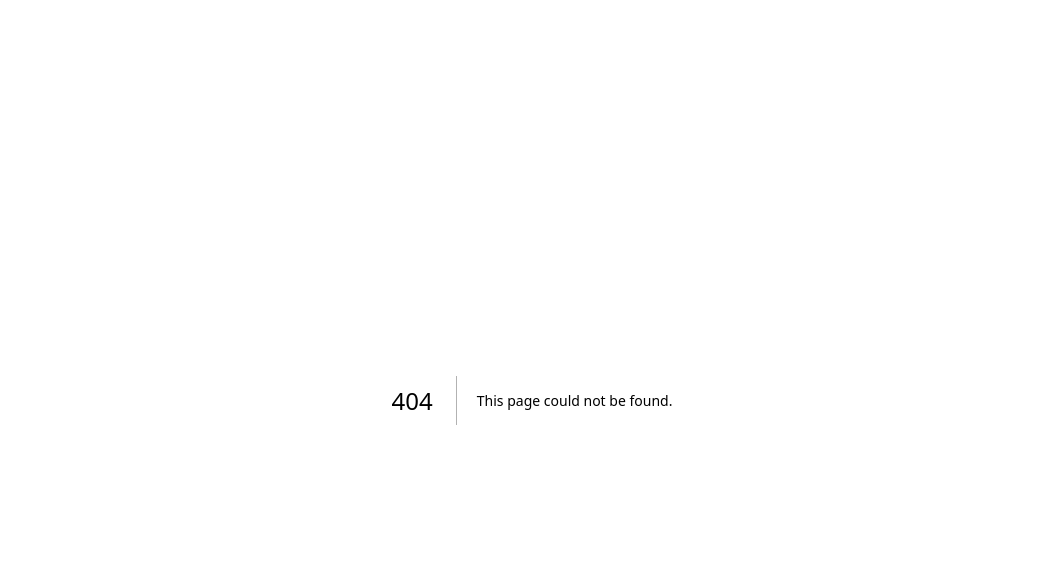
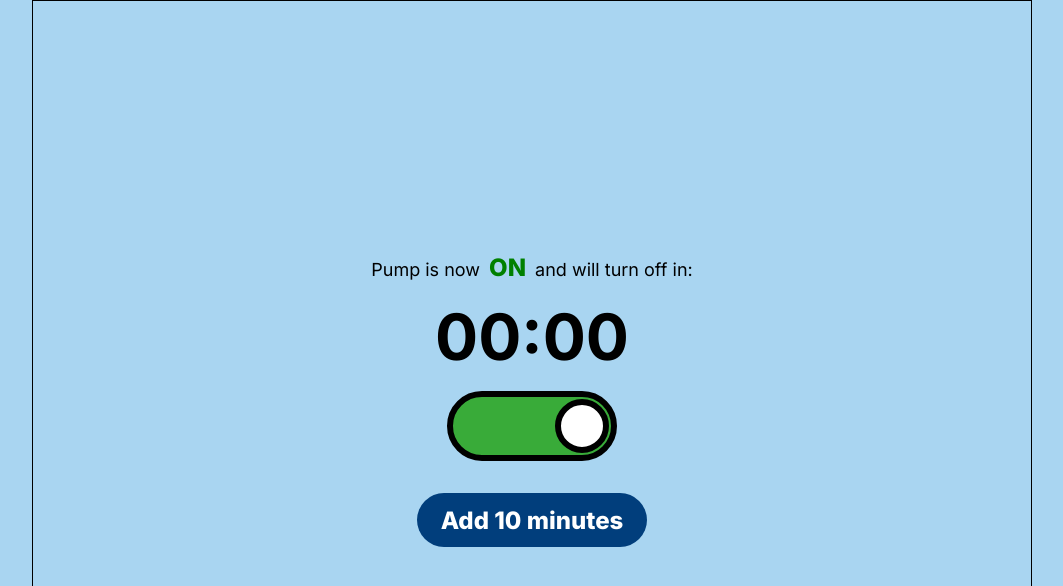
Before and after one commit to johngohrw/ha-pump-control, a Next.js app: page /switch in a window 1280 px wide. Before the commit this address had no page. Shown: the top 586 px of the page, without its empty margins (108-1171 px from the left). Built offline with nearby package versions, Linux system fonts and the light colour scheme.

Commit message:
feat: mock frontend page (/switch)

```diff
--- a/pages/index.js
+++ b/pages/index.js
@@ -3,13 +3,11 @@ import { Inter } from "@next/font/google";
 import { useEffect, useState } from "react";
 import { useQuery } from "react-query";
 import {
-  getRenderedPumpOffDatetimeString,
   getRenderedTemplate,
   getSwitchState,
   setPumpOffTime,
   turnOffPump,
 } from "../api";
-import { invalidateQueries, queryClient } from "./_app";
 
 const inter = Inter({ subsets: ["latin"] });
 const minutesAdd = 10;
@@ -21,7 +19,6 @@ export default function Home() {
     status: switchStateStatus,
     refetch: refetchSwitchState,
     isLoading: switchStateIsLoading,
-    isStale: switchStateIsStale,
   } = useQuery({
     queryKey: "switchState",
     queryFn: getSwitchState,
@@ -93,7 +90,6 @@ export default function Home() {
             <div>
               switchStateIsLoading: {switchStateIsLoading ? "yes" : "no"}
             </div>
-            <div>switchStateIsStale: {switchStateIsStale ? "yes" : "noi"}</div>
           </div>
           <div className="timer">timer</div>
           <div className="controls">
--- /dev/null
+++ b/pages/switch.js
@@ -0,0 +1,317 @@
+import Head from "next/head";
+import { Inter } from "@next/font/google";
+import { useEffect, useRef, useState } from "react";
+
+const inter = Inter({ subsets: ["latin"] });
+let defaultTimerValue = "00:00";
+
+export default function Switch() {
+  const [initialIsLoading, setInitialIsLoading] = useState(false);
+  const [initialLoadErrorMessage, setInitialLoadErrorMessage] = useState("");
+  const [isLoadingPostInteract, setIsLoadingPostInteract] = useState(false);
+
+  // local state. does not 100% reflect actual pump state.
+  const [pumpEnabled, setPumpEnabled] = useState(true);
+
+  const [testState, setTestState] = useState(false);
+
+  // local state. does not 100% reflect actual pump off time.
+  const [pumpOffTime, setPumpOffTime] = useState(new Date());
+
+  // local state. does not 100% reflect actual timer value.
+  const [timerString, setTimerString] = useState(defaultTimerValue);
+
+  // timer update loop based on pumpOffTime.
+  useEffect(() => {
+    const timerUpdate = setInterval(() => {
+      const diffTime = pumpOffTime - new Date();
+      if (diffTime <= 0) {
+        clearInterval(timerUpdate);
+      } else {
+        let minutes = `${Math.floor(diffTime / 1000 / 60)}`;
+        let seconds = `${Math.floor((diffTime / 1000) % 60)}`;
+        setTimerString(
+          `${minutes.padStart(2, "0")}:${seconds.padStart(2, "0")}`
+        );
+      }
+    }, 100);
+
+    return () => clearInterval(timerUpdate);
+  }, [pumpOffTime]);
+
+  // local add minutes function
+  function localAddMinutes(minutes) {
+    setPumpOffTime((prevState) => {
+      let currDate = new Date(prevState);
+      return currDate.setMinutes(currDate.getMinutes() + minutes);
+    });
+  }
+
+  function handlePumpStateChange(newState) {
+    setIsLoadingPostInteract(true);
+    console.log("pump new state >", newState);
+
+    // do api calls
+
+    setTimeout(() => {
+      setPumpEnabled(!pumpEnabled);
+      setIsLoadingPostInteract(false);
+    }, 1000);
+  }
+
+  function handleTimeAddition() {
+    setIsLoadingPostInteract(true);
+
+    // do api calls
+    setTimeout(() => {
+      setIsLoadingPostInteract(false);
+    }, 1000);
+  }
+
+  return (
+    <>
+      <Head>
+        <title>Water Pump Switch</title>
+        <meta
+          name="description"
+          content="turn water pump switch on or off with a timer"
+        />
+        <meta name="viewport" content="width=device-width, initial-scale=1" />
+        <link rel="icon" href="/favicon.ico" />
+      </Head>
+      <div className={`container ${pumpEnabled && "enabled"}`}>
+        <main className={inter.className}>
+          {initialIsLoading ? (
+            <InitialLoadContent
+              initialLoadMessage="Connecting to pump..."
+              errorMessage={initialLoadErrorMessage}
+            />
+          ) : (
+            <>
+              <div className="statusText">
+                Pump is now{" "}
+                <span
+                  className="statusTextInner"
+                  style={{ color: pumpEnabled ? "green" : "red" }}
+                >
+                  {pumpEnabled ? "ON" : "OFF"}
+                </span>
+                {pumpEnabled && " and will turn off in:"}
+              </div>
+              {pumpEnabled && <div className="timer">{timerString}</div>}
+
+              {isDate(pumpOffTime) && new Date(pumpOffTime) > new Date() && (
+                <div>({new Date(pumpOffTime).toLocaleString()})</div>
+              )}
+
+              <div className="controls">
+                <HugeAssToggle
+                  checked={pumpEnabled}
+                  onChange={(e) => handlePumpStateChange(e.target.checked)}
+                  disabled={isLoadingPostInteract}
+                />
+
+                {pumpEnabled && (
+                  <HugeAssButton
+                    onClick={handleTimeAddition}
+                    disabled={isLoadingPostInteract}
+                    style={{ marginTop: "2rem" }}
+                  >
+                    Add 10 minutes
+                  </HugeAssButton>
+                )}
+              </div>
+            </>
+          )}
+        </main>
+      </div>
+      <style jsx>
+        {`
+          .container {
+            display: flex;
+            flex-direction: column;
+            align-items: center;
+            min-height: 100vh;
+            background: #cbcbcb;
+          }
+          .container.enabled {
+            background: #a9d5f1;
+          }
+          main {
+            display: flex;
+            flex-direction: column;
+            align-items: center;
+            justify-content: center;
+
+            height: 100%;
+            width: 100%;
+            max-width: 1000px;
+
+            flex-grow: 1;
+            border: 1px solid black;
+          }
+
+          .statusText {
+            font-size: 18px;
+            margin-bottom: 1rem;
+          }
+          .statusTextInner {
+            font-weight: 800;
+            font-size: 24px;
+            margin: 0 0.25rem;
+          }
+          .timer {
+            margin-bottom: 1rem;
+            font-size: 4rem;
+            font-weight: 700;
+          }
+          .controls {
+            display: flex;
+            flex-direction: column;
+            align-items: center;
+          }
+        `}
+      </style>
+    </>
+  );
+}
+
+const InitialLoadContent = ({ initialLoadMessage, errorMessage }) => {
+  const [loadState, setLoadState] = useState(initialLoadMessage);
+  return (
+    <>
+      <div className="container">
+        <div className="loadState">{loadState}</div>
+        {errorMessage && <div className="errorMessage">{errorMessage}</div>}
+      </div>
+      <style jsx>{`
+        .container {
+          display: flex;
+          flex-direction: column;
+          align-items: center;
+
+          padding: 2rem;
+          font-size: 2rem;
+        }
+        .loadState {
+          color: #282828;
+        }
+        .errorMessage {
+          margin-top: 1rem;
+          color: red;
+        }
+      `}</style>
+    </>
+  );
+};
+
+var isDate = function (date) {
+  return new Date(date) !== "Invalid Date" && !isNaN(new Date(date));
+};
+
+const HugeAssToggle = ({
+  borderWidth = 6,
+  width: containerWidth = 170,
+  height: containerHeight = 70,
+  disabled,
+  checked,
+  ...rest
+}) => {
+  const checkboxRef = useRef();
+
+  const handleToggle = () => {
+    checkboxRef?.current?.click();
+  };
+  return (
+    <>
+      <div
+        type="button"
+        className={`toggleContainer ${checked && "checked"} ${
+          disabled && "disabled"
+        }`}
+        onClick={handleToggle}
+      >
+        <div
+          className={`toggleCircle ${checked && "checked"} ${
+            disabled && "disabled"
+          }`}
+        />
+      </div>
+      <input
+        hidden
+        type="checkbox"
+        ref={checkboxRef}
+        checked={checked}
+        disabled={disabled}
+        {...rest}
+      />
+      <style jsx>{`
+        .toggleContainer {
+          position: relative;
+          height: ${containerHeight}px;
+          width: ${containerWidth}px;
+          border: ${borderWidth}px solid black;
+          background: #d79f9f;
+          border-radius: 100px;
+          cursor: pointer;
+          transition-duration: 200ms;
+        }
+        .toggleContainer.checked {
+          background: #39ab39;
+        }
+        .toggleContainer.disabled {
+          background: #999999;
+          border-color: #525252;
+          cursor: not-allowed;
+        }
+        .toggleCircle {
+          position: absolute;
+          border-radius: 100px;
+          height: calc(100% - 4px);
+          margin: 2px;
+          aspect-ratio: 1;
+          border: ${borderWidth}px solid black;
+          background: white;
+          transition-duration: 200ms;
+        }
+        .toggleCircle.disabled {
+          background: #b9b9b9;
+          border-color: #525252;
+        }
+
+        .toggleCircle.checked {
+          transform: translateX(${containerWidth - containerHeight}px);
+        }
+      `}</style>
+    </>
+  );
+};
+
+const HugeAssButton = ({ borderWidth = 0, ...rest }) => {
+  return (
+    <>
+      {/* {JSON.stringify(inter.style)} */}
+      <button {...rest} style={{ ...rest.style, ...inter.style }}>
+        {rest.children}
+      </button>
+      <style jsx>{`
+        button {
+          color: white;
+          font-size: 1.5rem;
+          font-weight: 800;
+          padding: 0.8rem 1.5rem;
+          border: ${borderWidth}px solid;
+          border-radius: 100px;
+          transition-duration: 200ms;
+          background: #013e7c;
+          cursor: pointer;
+        }
+        button:disabled {
+          color: #ddd;
+          background: #979797;
+          cursor: not-allowed;
+        }
+      `}</style>
+    </>
+  );
+};
--- a/styles/globals.css
+++ b/styles/globals.css
@@ -1,9 +1,3 @@
-html {
-  --foreground-rgb: rgb(255, 0, 0);
-  --background-on-rgb: #5197c5;
-  --background-off-rgb: #afafaf;
-}
-
 * {
   box-sizing: border-box;
   padding: 0;
```
